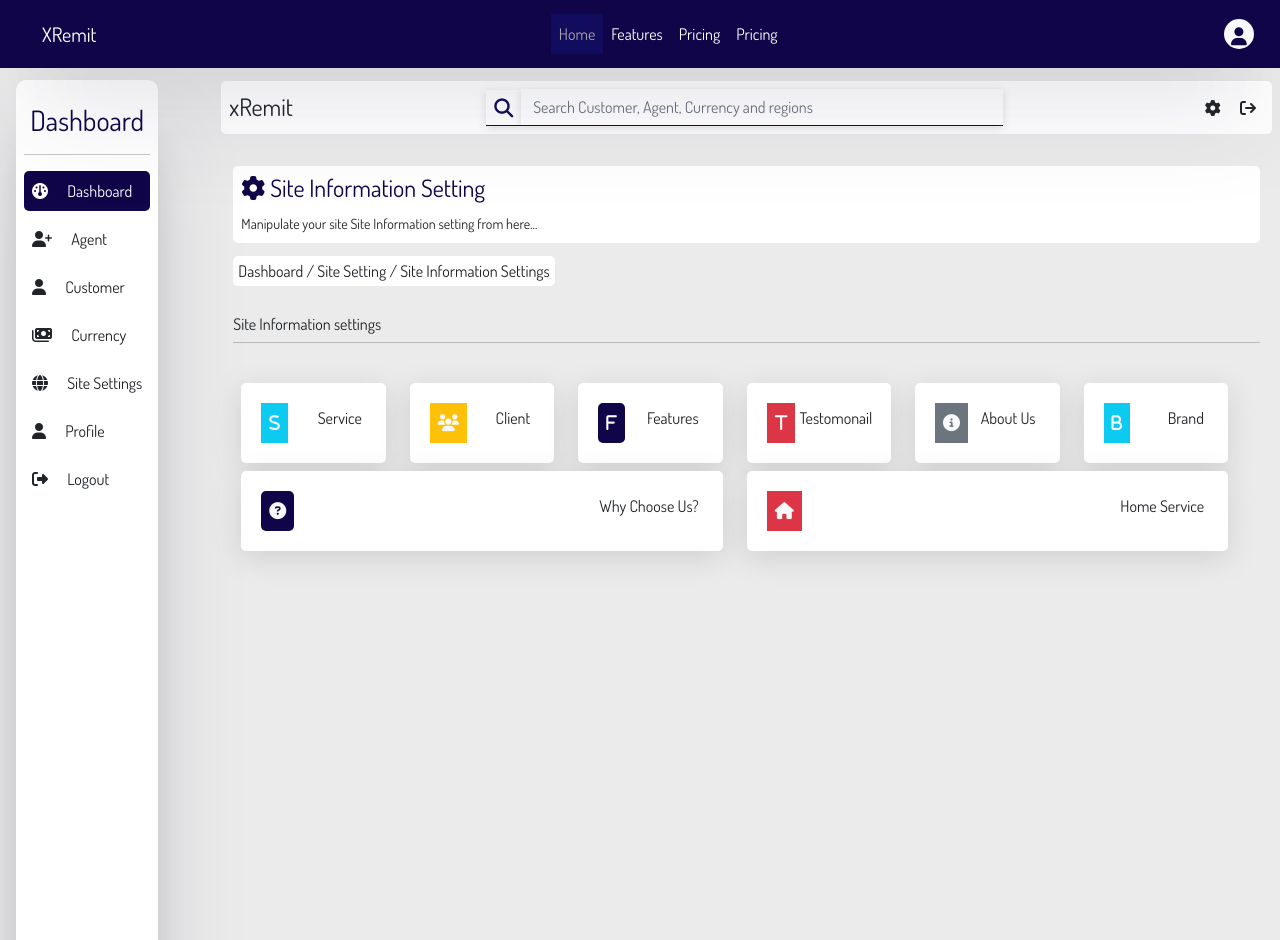
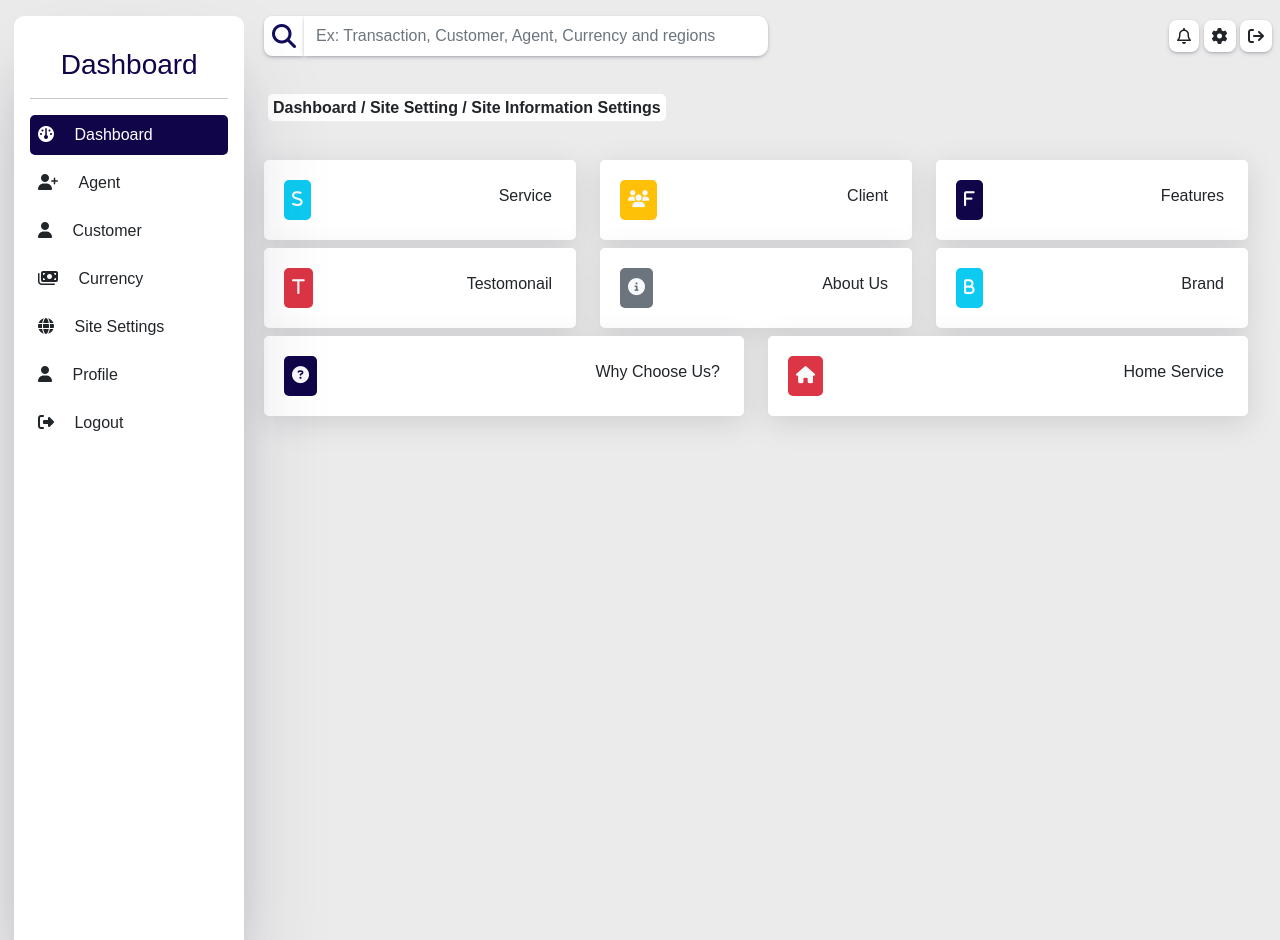
Before and after one commit to bivek1/xremit, a Django app: page /owner/site-extra-information in a window 1280 px wide. Run offline with Django 4.2, Linux system fonts and the light colour scheme; data comes from the database, SQL or seed files in the repository; both versions use the stored data as it was after the commit; some libraries are stand-ins or nearby versions.

Commit message:
commitdesign

```diff
--- a/remit/homepage/urls.py
+++ b/remit/homepage/urls.py
@@ -4,7 +4,7 @@ from .import views
 app_name = "homepage"
 
 urlpatterns = [
-    path('', views.Homepage.as_view(), name = 'homepage'),
+    path('', views.Homepage, name = 'homepage'),
     path('login', views.LoginV, name = 'login'),
     path('sign-up', views.Register, name = 'register'),
     path('logout', views.LogoutV, name = 'logout'),
--- a/remit/owner/forms.py
+++ b/remit/owner/forms.py
@@ -1,5 +1,5 @@
 from django import forms
-from homepage.models import Feature, AboutUs, Brand ,LoginInterface, signupInterface, Policy, Footor, Service, Client, Testomonial, Terms, SocialLink, TopHeader, CompanyInformation
+from homepage.models import Feature, AboutUs, ChooseUs, HomeService, Brand ,LoginInterface, signupInterface, Policy, Footor, Service, Client, Testomonial, Terms, SocialLink, TopHeader, CompanyInformation
 from .models import SiteSetting, SEO
 from ckeditor_uploader.widgets import CKEditorUploadingWidget
 
@@ -39,6 +39,41 @@ class SocialForm(forms.ModelForm):
             'link':forms.TextInput(attrs={'class':'form-control mt-2', 'placeholder':'https://yoursite.com'}),
         }
 
+
+# About Us form
+class AboutForm(forms.ModelForm):
+    class Meta:
+        model = AboutUs
+        fields = ('__all__')
+
+        widgets= {
+
+            'about_us':CKEditorUploadingWidget(attrs={'class':'form-control mt-2', 'placeholder':'About of the company'}),
+
+        }
+
+
+# Choose Us form
+class ChooseForm(forms.ModelForm):
+    class Meta:
+        model = ChooseUs
+        fields = ('__all__')
+
+        widgets= {
+
+            'choose':CKEditorUploadingWidget(attrs={'class':'form-control mt-2', 'placeholder':'About of the company'}),
+
+        }
+
+# Choose Us form
+class HomeServiceForm(forms.ModelForm):
+    class Meta:
+        model = HomeService
+        fields = ('__all__')
+
+        widgets= {
+            'service':CKEditorUploadingWidget(attrs={'class':'form-control mt-2', 'placeholder':'Home service description of the company'}),
+        }
 
 # Social Link
 class FeatureForm(forms.ModelForm):
--- a/remit/owner/urls.py
+++ b/remit/owner/urls.py
@@ -57,4 +57,9 @@ urlpatterns = [
     path('owner-Service', views.AddService.as_view(), name="addService"),
     path('<int:id>/deleteService', views.deleteService, name="deleteService"),
     path('<pk>/updateService', views.UpdateService.as_view(), name="updateService"),
+
+    path('addabout', views.aboutData, name = "aboutdata"),
+    path('addservice', views.serviceData, name = "serviceData"),
+    path('chooseData', views.chooseData, name = "chooseData"),
+
 ]
--- a/remit/owner/views.py
+++ b/remit/owner/views.py
@@ -1,17 +1,17 @@
 
 from django.shortcuts import render
 from django.views.generic import View, UpdateView
-from homepage.models import Feature, Service, Client, Testomonial, Footor, Brand
+from homepage.models import Feature, Service, Client, Testomonial, Footor, Brand, AboutUs, ChooseUs, HomeService
 from homepage.models import CompanyInformation, CustomUser
 from django.urls import reverse
 from django.http.response import HttpResponseRedirect
 from django.contrib.messages.views import SuccessMessageMixin
 from django.contrib import messages
-from homepage.models import Blog, Category, SubCategory, Customer, Agent, Owner, LoginInterface, signupInterface, Policy, Terms, SocialLink
+from homepage.models import Blog, Customer, Agent, Owner, LoginInterface, signupInterface, Policy, Terms, SocialLink
 
 
 from .models import SiteSetting, SEO
-from .forms import SiteForm, SEOForm, FeatureForm
+from .forms import SiteForm, SEOForm, FeatureForm, AboutForm, HomeServiceForm, ChooseForm
 from homepage.forms import CustomerForm
 
 from django.views.generic import CreateView, UpdateView, DeleteView
@@ -605,13 +605,125 @@ def footerView(request):
 
 
 def SiteInformationView(request):
-    # footer = Footor.objects.all().order_by('-id')
+
+    # About Us
+    about = AboutUs.objects.all()
+
+    if about:
+        for i in about:
+            about = i
+            break
+    if about:
+        aboutform = AboutForm(instance=about)
+    else:
+        aboutform = AboutForm()
+
+
+    # Why Choose Us
+    choose = ChooseUs.objects.all()
+
+    if choose:
+        for i in choose:
+            choose = i
+            break
+    if choose:
+        chooseform = ChooseForm(instance=choose)
+    else:
+        chooseform = ChooseForm()
+
+
+    # Home Service
+    homes = HomeService.objects.all()
+
+    if homes:
+        for i in homes:
+            homes = i
+            break
+    if homes:
+        homeform = HomeServiceForm(instance=homes)
+    else:
+        homeform = HomeServiceForm()
 
     dist = {
-        # 'footer':footer,
+        'aboutform':aboutform,
+        'about':about,
+        'choose':choose,
+        'chooseform':chooseform,
+        'home':homes,
+        'homeform':homeform
     }
 
     return render(request, "owner/siteSetting/siteInfo.html", dist)
+
+# Add About Us Information
+def aboutData(request):
+
+    login = AboutUs.objects.all()
+
+    if login:
+        for i in login:
+            login = i
+            break
+
+    if login:
+        form = AboutForm(request.POST, request.FILES, instance=i)
+    else:
+        form = AboutForm(request.POST, request.FILES)
+
+    if form.is_valid():
+        form.save()
+        messages.success(request, "Successfully updated about us...")
+
+    else:
+        messages.success(request, "Something went wrong")
+    return HttpResponseRedirect(reverse('owner:siteInfo'))
+
+
+def chooseData(request):
+
+    login = ChooseUs.objects.all()
+
+    if login:
+        for i in login:
+            login = i
+            break
+
+    if login:
+        form = ChooseForm(request.POST, request.FILES, instance=i)
+    else:
+        form = ChooseForm(request.POST, request.FILES)
+
+    if form.is_valid():
+        form.save()
+        messages.success(request, "Successfully updated why choose us...")
+
+    else:
+        messages.success(request, "Something went wrong")
+    return HttpResponseRedirect(reverse('owner:siteInfo'))
+
+
+def serviceData(request):
+
+    login = HomeService.objects.all()
+
+    if login:
+        for i in login:
+            login = i
+            break
+
+    if login:
+        form = HomeServiceForm(request.POST, request.FILES, instance=i)
+    else:
+        form = HomeServiceForm(request.POST, request.FILES)
+
+    if form.is_valid():
+        form.save()
+        messages.success(request, "Successfully updated home service information...")
+
+    else:
+        messages.success(request, "Something went wrong")
+    return HttpResponseRedirect(reverse('owner:siteInfo'))
+
 
 
 def PolicyView(request):
--- a/remit/static/css/style.css
+++ b/remit/static/css/style.css
@@ -4,9 +4,18 @@
     background-color: rgb(17, 5, 73)!important;
     border-radius: 5px;
 }
+.bg-secondary, .bg-warning, .bg-light, .bg-danger, .bg-info{
+    border-radius: 5px;
+    padding: 4px;
+}
 .text-primary{
     color: rgb(17, 5, 73)!important;
 
+}
+.menu-icon{
+    background-color: rgb(255, 255, 255);
+    border-radius: 8px;
+    box-shadow: rgba(50, 50, 93, 0.25) 0px 2px 5px -1px, rgba(0, 0, 0, 0.3) 0px 1px 3px -1px;
 }
 .btn-primary{
     /* border: 1px solid #325cc7;; */
@@ -27,17 +36,19 @@
 .form-control{
     border: none;
     color: black;
+    height: 40px;
+    border-radius: 8px;
+    box-shadow: rgba(50, 50, 93, 0.25) 0px 2px 5px -1px, rgba(0, 0, 0, 0.3) 0px 1px 3px -1px;
+    /* box-shadow: rgb(rgb(1rgb(169, 169, 169)84, 184), rgb(141rgb(92, 92, 92)1, 141), #1e1780); */
+}
+#searchBtn{
     border-radius: 0px;
-    /* border-top-right-radius: 10px;
-    border-bottom-right-radius: 10px; */
-    box-shadow: rgba(99, 99, 99, 0.2) 0px 2px 8px 0px;
-    border-bottom: 1px solid #110c5e;
-    box-shadow: rgb(rgb(1rgb(169, 169, 169)84, 184), rgb(141rgb(92, 92, 92)1, 141), #1e1780);
+    border-top-right-radius: 10px;
+    border-bottom-right-radius: 10px;
 }
 
 .form-control:focus{
     border: none;
-    border-bottom: 1px solid #110c5e;
     box-shadow: rgba(0, 0, 0, 0.06) 0px 2px 4px 0px inset;
     transition-delay:.4s;
 
@@ -53,7 +64,7 @@
 
 
 *{
-    font-family: 'Dosis'
+    font-family:  sans-serif;
 }
 body{
     background-color: #ebebeb;
@@ -105,7 +116,7 @@ a{
 #login-card{
     box-shadow: rgba(50, 50, 93, 0.25) 0px 50px 100px -20px, rgba(0, 0, 0, 0.3) 0px 30px 60px -30px;
     background-color: rgb(255, 255, 255);
-    border-radius: 5px;
+    border-radius: 8px;
 }
 .login-img{
     width: 100%;
@@ -129,10 +140,11 @@ a{
 }
 .login-flex i{
     background-color: white;
-    font-size: 19px;
+    box-shadow: rgba(50, 50, 93, 0.25) 0px 2px 5px -1px, rgba(0, 0, 0, 0.3) 0px 1px 3px -1px;
+    font-size: 24px;
     color: #110c5e;
-    box-shadow: rgba(99, 99, 99, 0.2) 0px 2px 8px 0px;
-    border-bottom: 1px solid #110c5e;
+    border-top-left-radius: 8px;
+    border-bottom-left-radius: 8px;
     box-shadow: rgb(rgb(1rgb(169, 169, 169)84, 184), rgb(141rgb(92, 92, 92)1, 141), #1e1780);
 }
 
@@ -141,11 +153,17 @@ a{
 
 
 /* Styling Dashboard page of Owner */
+
+.whole-content{
+    width: 80%;
+    float: right;
+}
 .side-bar{
     background-color: white;
     height: 100vh;
-    left: 20;
-    top: 80px;
+    margin-left: 14px;
+    width: 18%;
+    top: 16px;
     position: fixed;
     bottom: 0;
     border-radius: 10px;
@@ -198,6 +216,7 @@ a{
 }
 .breadcum{
     padding: 5px;
+    font-weight: bold;
     background-color: white;
     border-radius: 5px;
     box-shadow: rgba(50, 50, 93, 0.25) 0px 50px 100px -20px, rgba(0, 0, 0, 0.3) 0px 30px 60px -30px;
@@ -206,6 +225,7 @@ a{
 .topBox{
     background-color: white;
     border-radius: 5px;
+    display: none;
 
 }
 
--- a/remit/template/base.html
+++ b/remit/template/base.html
@@ -18,11 +18,10 @@
 
     <script src="https://cdnjs.cloudflare.com/ajax/libs/jquery/3.6.4/jquery.min.js" integrity="sha512-pumBsjNRGGqkPzKHndZMaAG+bir374sORyzM3uulLV14lN5LyykqNk8eEeUlUkB3U0M4FApyaHraT65ihJhDpQ==" crossorigin="anonymous" referrerpolicy="no-referrer"></script>
 
-
-    <!-- font -->
     <link rel="preconnect" href="https://fonts.googleapis.com">
     <link rel="preconnect" href="https://fonts.gstatic.com" crossorigin>
     <link href="https://fonts.googleapis.com/css2?family=Dosis:wght@200;300;400&display=swap" rel="stylesheet">
+
   </head>
 <body>
     {% include 'component/message.html' %}
--- a/remit/template/owner/dashboard.html
+++ b/remit/template/owner/dashboard.html
@@ -6,15 +6,19 @@
 {% endblock title %}
 
 
+{% block navbar %}
+
+{% endblock navbar %}
+
 
 
 
 
 {% block content %}
-<div class="row p-0 m-0">
+<div class="p-0 m-0">
     <!-- Side Bar -->
-    <div class="col-lg-2 col-md-1 p-3" >
-      <div class="side-bar p-2">
+    <div class="p-3 side-bar" >
+
         <h3 class="text-primary mt-3 text-center text-capitalize">
           {{user.username}} Dashboard
         </h3>
@@ -82,28 +86,24 @@
         </a>
 
 
-
-
-      </div>
     </div>
 
     <!-- SideBar -->
+    <div class="whole-content">
 
+      <div class=" d-flex justify-content-between p-2 mt-2">
 
-
-
-    <div class="col-lg-10 col-md-11 p-2">
-
-      <div class="topBox d-flex justify-content-between p-2 mt-2">
-        <h4 class="my-auto">xRemit</h4>
-        <div class=" login-flex d-flex my-auto" style="width: 50%;">
+        <div class="login-flex d-flex my-auto" style="width: 50%;">
          <i class="fa fa-magnifying-glass my-auto p-2"></i>
-         <input type="text" name="email" class="form-control"  placeholder="Search Customer, Agent, Currency and regions" required id="">
+         <input type="text" name="email" class="form-control" id="searchBtn"  placeholder="Ex: Transaction, Customer, Agent, Currency and regions" required id="">
         </div>
         <div class="my-auto">
-           <i class="fa fa-cog p-2"></i>
+          <i class="far fa-bell p-2 menu-icon"></i>
+
+           <i class="fa fa-cog p-2 menu-icon"></i>
+
            <a href="{%url 'homepage:logout'%}">
-              <i class="fa fa-sign-out p-2"></i>
+              <i class="fa fa-sign-out p-2 menu-icon"></i>
            </a>
 
         </div>
@@ -121,15 +121,12 @@
 
           <div class="mt-3 m-0 p-0">
             <span class="breadcum">
-              Dashboard/
+              Dashboard
             </span>
           </div>
-          <div class="row m-0 back mt-3">
-            <h6 class="p-0">
-              Shortcut for different items
-            </h6>
-            <hr>
-            <div class="das-top col-12 col-lg-3 mt-2 ps-0">
+          <div class="row p-0  mt-3">
+
+            <div class="das-top col-12 col-lg-3 mt-2 ">
               <a href="">
                   <div class="dashboard-box">
                       <div class="my-auto">
@@ -195,7 +192,7 @@
 
             </div>
 
-            <div class="das-tops col-12 col-lg-3 mt-2 pe-0">
+            <div class="das-tops col-12 col-lg-3 mt-2">
               <a href="">
                   <div class="dashboard-box">
                       <div class="my-auto">
--- a/remit/template/owner/siteSetting/siteInfo.html
+++ b/remit/template/owner/siteSetting/siteInfo.html
@@ -28,18 +28,14 @@
             Site Setting
         </a>/
         Site Information Settings
-
       </span>
     </div>
 
 
-    <div class="row m-0  mt-3">
-        <h6 class="p-0">
-            Site Information settings
-        </h6>
-        <hr>
+
+
     <div class="row mt-2 p-2">
-            <div class="col-6 col-lg-2 mt-2">
+        <div class="col-6 col-lg-4 mt-2">
             <a href="{%url 'owner:addService'%}">
                 <div class="dashboard-box">
                     <div class="my-auto bg-info text-light p-2">
@@ -55,7 +51,7 @@
 
         </div>
 
-            <div class="col-6 col-lg-2 mt-2">
+        <div class="col-6 col-lg-4 mt-2">
             <a href="{%url 'owner:addClient'%}">
                 <div class="dashboard-box">
                     <div class="my-auto bg-warning text-light p-2">
@@ -72,7 +68,7 @@
         </div>
 
 
-            <div class="col-6 col-lg-2 mt-2">
+        <div class="col-6 col-lg-4 mt-2">
             <a href="{%url 'owner:addFeature'%}">
                 <div class="dashboard-box">
                     <div class="my-auto bg-primary text-light p-2">
@@ -88,7 +84,7 @@
 
         </div>
 
-            <div class="col-6 col-lg-2 mt-2">
+        <div class="col-6 col-lg-4 mt-2">
             <a href="{%url 'owner:addTestomonial'%}">
                 <div class="dashboard-box">
                     <div class="my-auto bg-danger text-light p-2">
@@ -104,9 +100,9 @@
 
         </div>
 
-            <div class="col-6 col-lg-2 mt-2">
-                <a href="{%url 'owner:addTestomonial'%}">
-                    <div class="dashboard-box">
+        <div class="col-6 col-lg-4 mt-2">
+
+                <div class="dashboard-box"  data-bs-toggle="modal" data-bs-target="#exampleModalEdit">
                     <div class="my-auto bg-secondary text-light p-2">
                         <i class="fa fa-info-circle text-light" style="font-size: 17px; "></i>
                     </div>
@@ -116,11 +112,46 @@
                         </h6>
                     </div>
                 </div>
-                </a>
+
+                <!-- Add About Us Modal -->
+                <!-- Edit Model -->
+                <div class="modal fade" id="exampleModalEdit" tabindex="-1" aria-labelledby="exampleModalEditLabel" aria-hidden="true">
+                    <div class="modal-dialog modal-lg modal-dialog-centered">
+                        <div class="modal-content">
+
+                            <div class="modal-body">
+                                <div class="text-center">
+                                    Edit About Us
+                                </div>
+                                <hr>
+                                <form action="{%url 'owner:aboutdata'%}" method="post">
+                                    {{aboutform}}
+                                    {{aboutform.media}}
+                                    {% csrf_token %}
+                                    <button type="submit" class="btn btn-danger mt-2">
+                                        <i class="fa fa-pencil"></i> Edit
+                                    </button>
+
+                                </form>
+
+
+                                <div class="text-end mt-2">
+                                    <button type="button" class="btn btn-secondary" data-bs-dismiss="modal">Close</button>
+                                </div>
 
                             </div>
 
-            <div class="col-6 col-lg-2 mt-2">
+                    </div>
+                    </div>
+                </div>
+                <!-- Edit Model -->
+
+                <!-- About Us modal Finish -->
+
+
+        </div>
+
+        <div class="col-6 col-lg-4 mt-2">
             <a href="{%url 'owner:addBrand'%}">
                 <div class="dashboard-box">
                     <div class="my-auto bg-info text-dark p-2">
@@ -134,9 +165,11 @@
                 </div>
             </a>
         </div>
+
+
         <div class="col-6 col-lg-6 mt-2">
-                <a href="{%url 'owner:addTestomonial'%}">
-                    <div class="dashboard-box">
+
+            <div class="dashboard-box" data-bs-toggle="modal" data-bs-target="#exampleModalChoose">
                 <div class="my-auto bg-primary text-dark p-2">
                     <i class="fa fa-question-circle text-light" style="font-size: 17px; "></i>
                 </div>
@@ -146,11 +179,48 @@
                     </h6>
                 </div>
             </div>
-                </a>
+
+                <!-- Add Choose us Modal -->
+                <!-- Edit Model -->
+                <div class="modal fade" id="exampleModalChoose" tabindex="-1" aria-labelledby="exampleModalChooseLabel" aria-hidden="true">
+                    <div class="modal-dialog modal-lg modal-dialog-centered">
+                        <div class="modal-content">
+
+                            <div class="modal-body">
+                                <div class="text-center">
+                                    Edit Why Choose us
                                 </div>
+                                <hr>
+                                <form action="{%url 'owner:chooseData'%}" method="post">
+                                    {{chooseform}}
+                                    {{chooseform.media}}
+                                    {% csrf_token %}
+                                    <br>
+                                    <button type="submit" class="btn btn-danger mt-2">
+                                        <i class="fa fa-pencil"></i> Edit
+                                    </button>
+
+                                </form>
+
+
+                                <div class="text-end mt-2">
+                                    <button type="button" class="btn btn-secondary" data-bs-dismiss="modal">Close</button>
+                                </div>
+
+                            </div>
+
+                    </div>
+                    </div>
+                </div>
+                <!-- Edit Model -->
+
+                <!-- Choose us modal Finish -->
+
+        </div>
+
         <div class="col-6 col-lg-6 mt-2">
-                <a href="{%url 'owner:addTestomonial'%}">
-                    <div class="dashboard-box">
+
+            <div class="dashboard-box" data-bs-toggle="modal" data-bs-target="#exampleModalHome">
                 <div class="my-auto bg-danger text-dark p-2">
                     <i class="fa fa-home text-light" style="font-size: 17px; "></i>
                 </div>
@@ -160,14 +230,46 @@
                     </h6>
                 </div>
             </div>
-                </a>
+
+                <!-- Add Choose us Modal -->
+                <!-- Edit Model -->
+                <div class="modal fade" id="exampleModalHome" tabindex="-1" aria-labelledby="exampleModalHomeLabel" aria-hidden="true">
+                    <div class="modal-dialog modal-lg modal-dialog-centered">
+                        <div class="modal-content">
+
+                            <div class="modal-body">
+                                <div class="text-center">
+                                    Edit Home Service
+                                </div>
+                                <hr>
+                                <form action="{%url 'owner:serviceData'%}" method="post">
+                                    {{homeform}}
+                                    {{homeform.media}}
+                                    {% csrf_token %}
+                                    <br>
+                                    <button type="submit" class="btn btn-danger mt-2">
+                                        <i class="fa fa-pencil"></i> Edit
+                                    </button>
+
+                                </form>
+
+
+                                <div class="text-end mt-2">
+                                    <button type="button" class="btn btn-secondary" data-bs-dismiss="modal">Close</button>
                                 </div>
 
                             </div>
 
+                    </div>
+                    </div>
+                </div>
+                <!-- Edit Model -->
+
+                <!-- Choose us modal Finish -->
 
         </div>
 
+    </div>
 
 </div>
 
```
Also changed, not shown: remit/homepage/models.py (+20 -1 lines), remit/homepage/views.py (+43 -1 lines), remit/template/owner/site.html (+14 -19 lines), remit/db.sqlite3, remit/homepage/migrations/0008_chooseus_homeservice.py (added), remit/homepage/migrations/0009_homeservice_image.py (added). Lines whose indentation alone changed are shown as unchanged.
